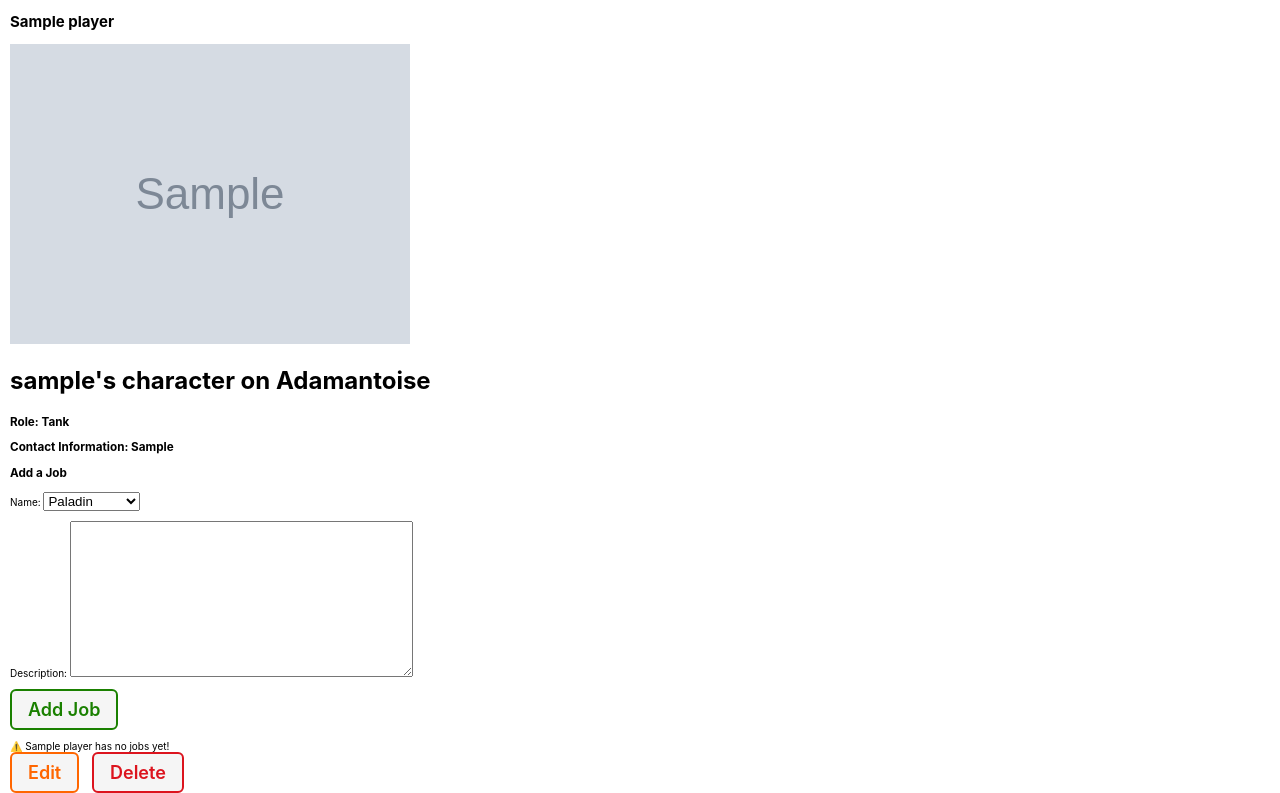
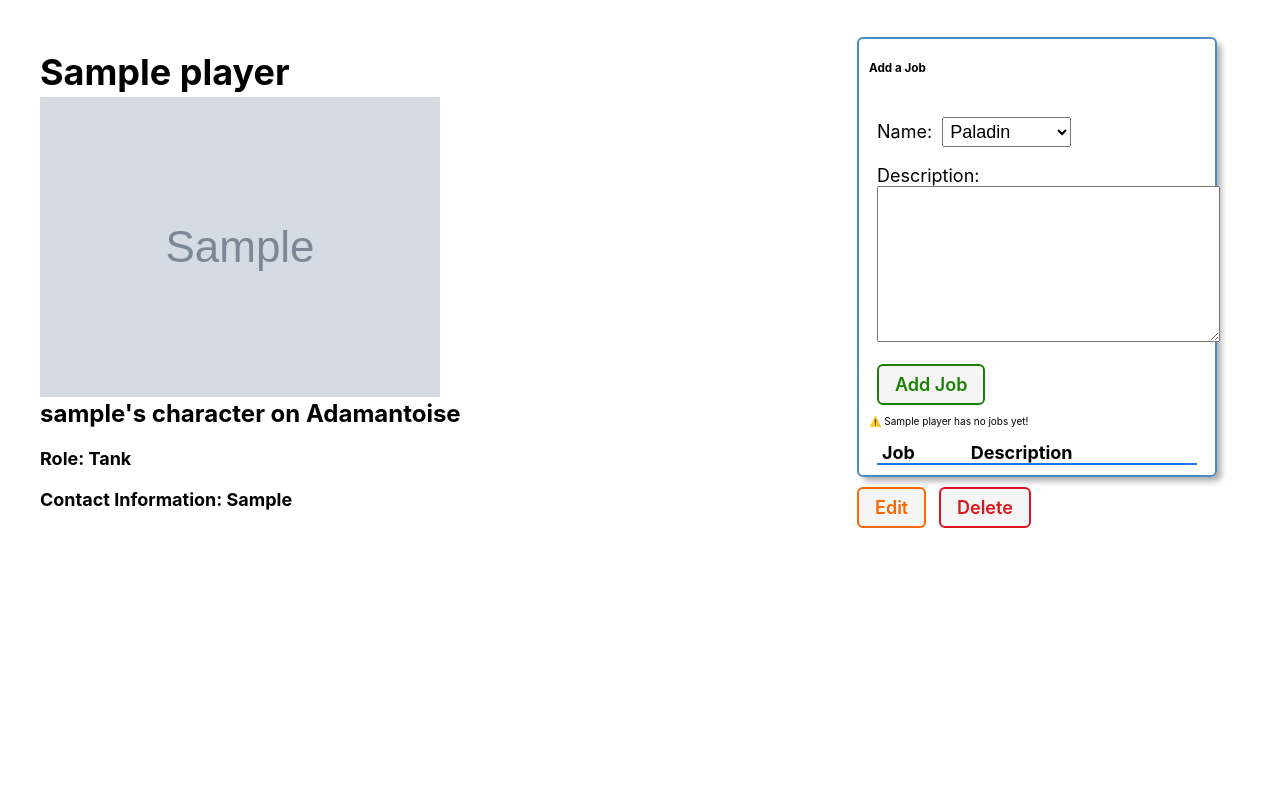
Before and after one commit to kei-the-gae/ffxiv-recruitment-tracker, a Django app: page /players/1/ in a window 1280 px wide. Shown: the part 127-920 px from the top of the page. After the commit the page ends 655 px from the top, so only its background shows below. Run offline with Django 5.2, Linux system fonts and the light colour scheme; a user stored in the database is signed in; tables that the repository leaves empty hold one stand-in row (values such as "Sample post"); grey boxes marked "Sample" are stand-in pictures; data that the repository does not hold is empty.

Commit message:
Created display tables on details page

```diff
--- /dev/null
+++ b/main_app/static/css/players/details.css
@@ -0,0 +1,203 @@
+.player_container {
+    padding: 35px 30px;
+    display: flex;
+    flex-direction: column;
+    align-items: center;
+    justify-content: center;
+  }
+
+  .player_img {
+    width: 75%;
+    max-width: 350px;
+    border-radius: var(--card-border-radius);
+  }
+
+  .player_details {
+    width: 98%;
+  }
+
+  .player_actions {
+    margin-top: 20px;
+  }
+
+  .jobs_container {
+    display: flex;
+    flex-direction: column;
+    padding-bottom: 20px;
+    align-items: center;
+  }
+
+  .subsection-title {
+    display: flex;
+    align-items: center;
+    margin-bottom: 12px;
+  }
+
+  .subsection-content {
+    margin: 0 8px;
+  }
+
+  .color-block {
+    opacity: 0.8;
+    height: 25px;
+    width: 25px;
+    margin-right: 10px;
+  }
+
+  .no-jobs,
+  .all-jobs {
+    margin: 0;
+    font-weight: bold;
+  }
+
+  .no-jobs {
+    color: var(--danger);
+  }
+
+  .all-jobs {
+    color: var(--submit);
+  }
+
+  .player_details h1 {
+    font-size: var(--font-xxl);
+    margin: 15px 0 3px;
+  }
+
+  .player_details h2 {
+    font-size: var(--font-xl);
+    margin: 0 0 10px;
+    margin-top: 0;
+    margin-bottom: 10px;
+  }
+
+  .player_details h3 {
+    margin: 20px 0 10px;
+    font-size: var(--font-l);
+  }
+
+  .player_details p {
+    font-size: var(--font-reg);
+    margin: 5px 0;
+  }
+
+  .job_container > section {
+    width: 80%;
+    min-width: 360px;
+    border: var(--borders);
+    border-radius: var(--card-border-radius);
+    padding: 10px;
+    box-shadow: var(--card-box-shadow);
+    display: flex;
+    flex-direction: column;
+    justify-content: center;
+    margin-bottom: 20px;
+  }
+
+  .subsection-title img {
+    height: 42px;
+    margin-left: 8px;
+  }
+
+  .subsection-title img:first-of-type {
+    margin-left: 16px;
+  }
+
+  .jobs h2 {
+    font-size: 3.2rem;
+    margin: 0;
+  }
+
+  .jobs h3 {
+    font-size: var(--font-xl);
+    margin: 10px 0;
+  }
+
+  .subsection-content p,
+  .subsection-content input,
+  .subsection-content select {
+    font-size: var(--font-l);
+  }
+
+  .subsection-content input,
+  .subsection-content select {
+    margin-left: 5px;
+    padding: 3px;
+  }
+
+  table {
+    width: calc(100% - 16px);
+    text-align: left;
+    border-collapse: collapse;
+    margin: 0 8px;
+  }
+
+  .jobs td {
+    padding: 8px 5px;
+    font-size: var(--font-reg);
+  }
+
+  .jobs th {
+    font-size: var(--font-l);
+    padding: 5px 5px 0;
+    border-bottom: rgb(36, 116, 248) solid 2px;
+  }
+
+  .jobs tr:nth-child(even) {
+    background-color: #f3f3fd;
+  }
+
+  .jobs_container p {
+    margin: 12px 0;
+  }
+
+  .jobs_container a {
+    text-decoration: none;
+    color: #111;
+  }
+
+  .jobs_container .btn {
+    padding: 3px 10px;
+    margin-left: 10px;
+  }
+
+  #file-input {
+    overflow: hidden;
+    position: absolute;
+    width: 0.1px;
+    height: 0.1px;
+  }
+
+  #file-name {
+    margin-bottom: 10px;
+  }
+
+  @media only screen and (min-width: 768px) {
+    .player_container {
+      padding: 35px 30px;
+      flex-direction: row;
+      align-items: center;
+      justify-content: start;
+    }
+
+    .player_img {
+      width: 25%;
+      max-width: 250px;
+      margin-right: 25px;
+    }
+
+    .jobs-container {
+      flex-direction: row;
+      justify-content: space-around;
+      align-items: flex-start;
+    }
+
+    .jobs-container > section {
+      width: 45%;
+    }
+  }
+
+  @media only screen and (min-width: 1024px) {
+    .jobs-container {
+      padding: 0 40px;
+    }
+  }
--- a/main_app/templates/players/detail.html
+++ b/main_app/templates/players/detail.html
@@ -1,22 +1,26 @@
 {% extends 'base.html' %}
 {% load static %}
 {% block head %}
-<link rel="stylesheet" href="{% static 'css/players/detail.css' %}">
+<link rel="stylesheet" href="{% static 'css/players/details.css' %}">
 {% endblock %}
 {% block content %}
 
 <section class="player_container">
+    {% if player.player_img %}
     <div class="player_details">
         <h1>{{ player.name }}</h1>
-        {% if player.player_img %}
-            <img src="{{ player.player_img.url }}" alt="player uploaded image" />
+            <img id="player_img" src="{{ player.player_img.url }}" alt="player uploaded image" />
         {% endif %}
         <h2>{{ player.user }}'s character on {{player.get_server_display}}</h2>
         <h3>Role: {{player.get_role_display}}</h3>
         <h3>Contact Information: {{ player.contact }}</h3>
     </div>
 
-    <h3>Add a Job</h3>
+    <div class="job_container">
+        <section class="jobs">
+            <div class="subsection-title">
+    <h1>Add a Job</h1>
+            </div>
     {% if player.user == request.user %}
         <form
         action="{% url 'add_job' player.id %}"
@@ -31,23 +35,32 @@
     {% endif %}
 
     <div class="job_details">
-        <ul>
+        <table>
+            <thead>
+                <tr>
+                    <th>Job</th>
+                    <th>Description</th>
+                </thead>
+                <tbody>
             {% if jobs %}
                 {% for job in jobs %}
-                <li>
-                    <h3> {{job.get_name_display}}</h3>
-                    <h4>{{ job.description }}</h4>
+                <tr>
+                    <td> {{job.get_name_display}}</td>
+                    <td>{{ job.description }}
                     {% if player.user == request.user %}
                         <div class="job-actions">
                             <a href="{% url 'job_update' job.id %}" class="btn warn">Edit</a>
                         </div>
+                    </td>
+                </tr>
                     {% endif %}
-                </li>
                 {% endfor %}
             {% else %}
                 <p>⚠️ {{player.name}} has no jobs yet!</p>
             {% endif %}
         </ul>
+    </table>
+    </section>
         {% if player.user == request.user %}
             <div class="player-actions">
                 <a href="{% url 'player_update' player.id %}" class="btn warn">Edit</a>
@@ -55,6 +68,7 @@
             </div>
         {% endif %}
     </div>
+</div>
 </section>
 
 {% endblock %}
```
Also changed, not shown: main_app/static/css/players/index.css (line endings or trailing spaces), media/images/chocobo-placeholder.png (added).
